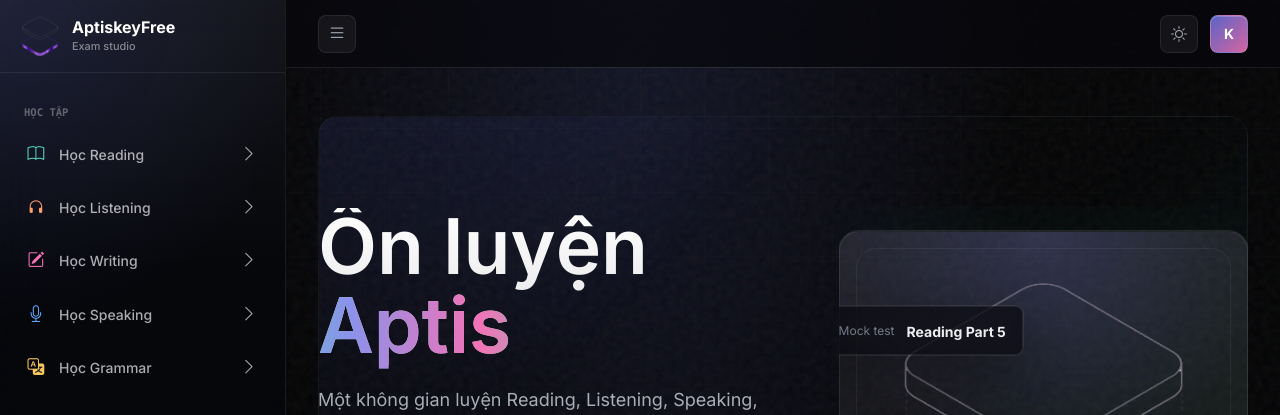
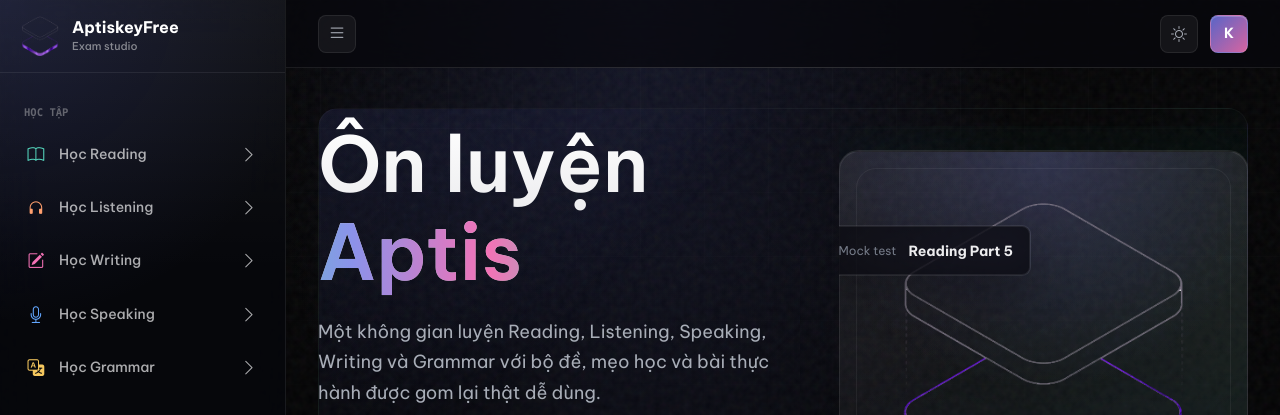
Before and after one commit to thaihoc1310/AptiskeyFree, a website built with Vite: page index.html in a window 1280 px wide. Shown: the top 415 px of the page. Built offline with nearby package versions, Linux system fonts and the light colour scheme.

Commit message:
fix: adjust hero padding and title line-height to prevent diacritic clipping

```diff
--- a/src/css/home.css
+++ b/src/css/home.css
@@ -5,9 +5,9 @@
   display: grid;
   gap: var(--space-10);
   grid-template-columns: minmax(0, 1.08fr) minmax(320px, 0.92fr);
-  min-height: min(680px, calc(100vh - var(--header-height) - 48px));
+  min-height: auto;
   min-width: 0;
-  padding: var(--space-10) 0 var(--space-12);
+  padding: var(--space-4) 0 var(--space-8);
   position: relative;
 }
 
@@ -18,8 +18,8 @@
   border: 1px solid var(--border-light);
   border-radius: var(--radius-xl);
   content: '';
-  inset: var(--space-4) 0 auto 0;
-  min-height: 72%;
+  inset: var(--space-2) 0 auto 0;
+  min-height: 78%;
   opacity: 0.58;
   pointer-events: none;
   position: absolute;
@@ -61,10 +61,11 @@
   color: transparent;
   font-size: var(--fs-4xl);
   font-weight: var(--fw-semibold);
-  line-height: 1.02;
+  line-height: 1.15;
   margin-bottom: var(--space-5);
   max-width: 820px;
   overflow-wrap: break-word;
+  padding-top: 4px;
 }
 
 .gradient-text {
--- a/src/css/variables.css
+++ b/src/css/variables.css
@@ -89,7 +89,7 @@
   --glass-blur: blur(24px);
 
   /* ---- Typography ---- */
-  --font-family: 'Inter', 'Be Vietnam Pro', 'Geist Sans', -apple-system, BlinkMacSystemFont, sans-serif;
+  --font-family: 'Be Vietnam Pro', 'Inter', -apple-system, BlinkMacSystemFont, sans-serif;
   --font-mono: 'JetBrains Mono', 'SFMono-Regular', Consolas, monospace;
 
   --fs-xs: 0.75rem;
```
